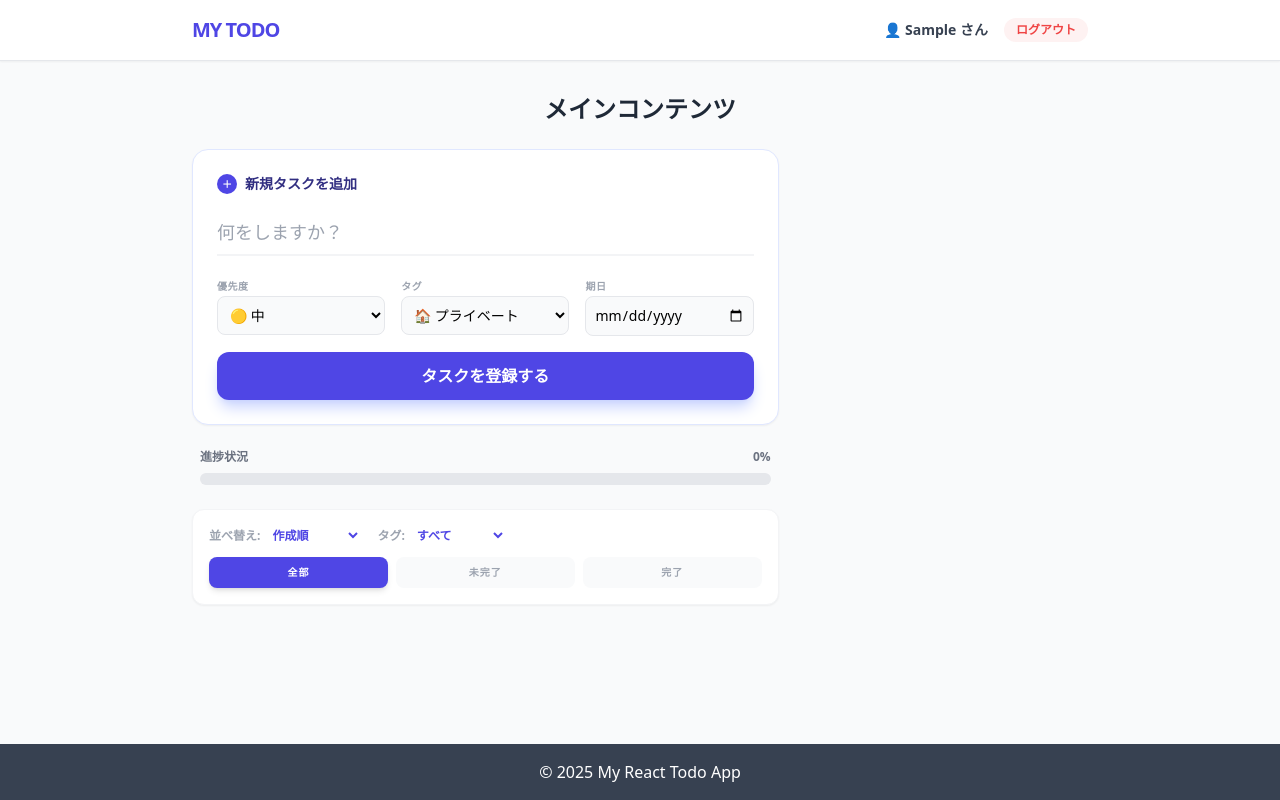
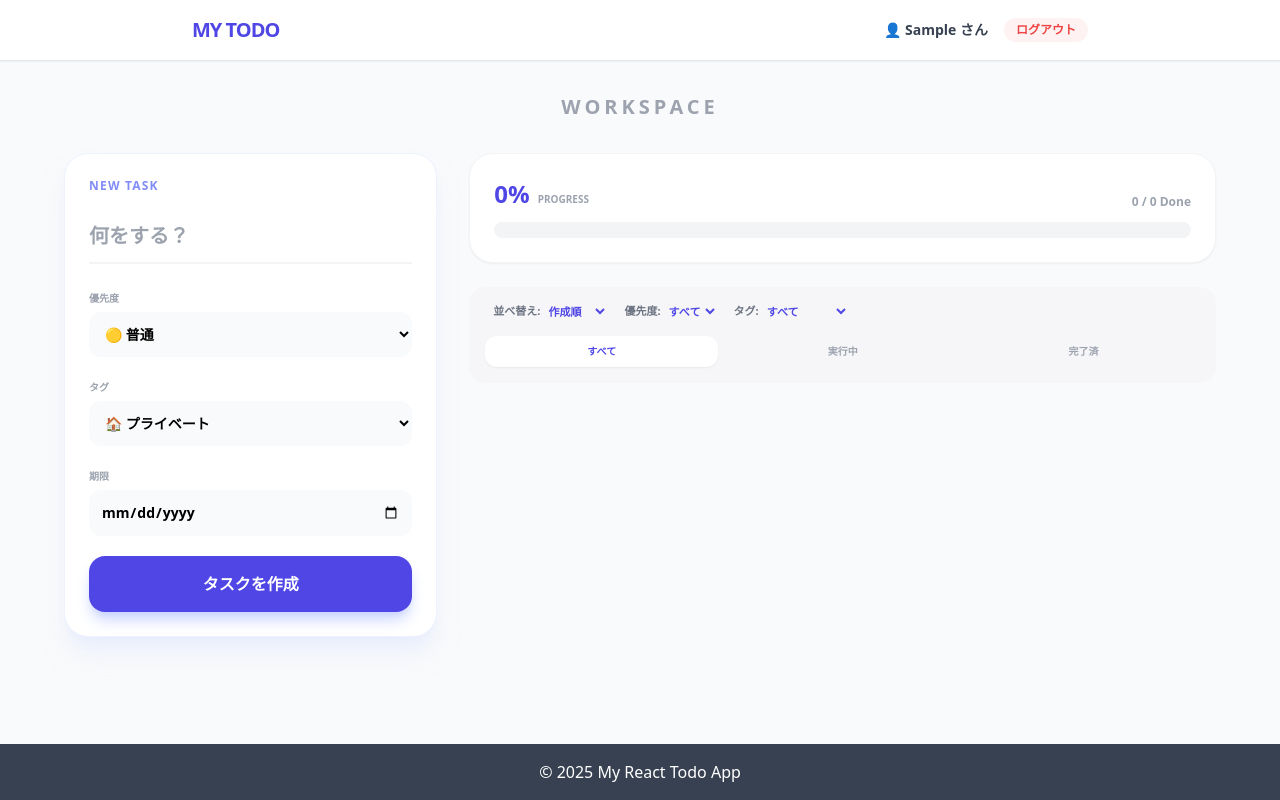
Before and after one commit to miya3928/react-practice, a React (Vite) app: page / in a window 1280 px wide. Both pictures are taken after typing "Sample", "Sample123" into the empty fields and a click on the button "ログイン". Built offline with nearby package versions, Linux system fonts and the light colour scheme.

Commit message:
[update]入力欄を右、進捗バー、todoリストを右に変更

```diff
--- a/src/components/Main.jsx
+++ b/src/components/Main.jsx
@@ -1,24 +1,12 @@
-import Profile from "./Profile";
-
-
-export default function Main({ children, className, user }) {
+export default function Main({ children, className }) {
   return (
-    <main className={`p-8 ${className}`} user={user}>
-        <div className="max-w-4xl mx-auto">
-            <h2 className="text-2xl text-center font-semibold mb-6 text-gray-800">メインコンテンツ</h2>
-            <section className="grid grid-cols-1 md:grid-cols-3 gap-8">
-                {/* 1. サイドバーエリア (md:col-span-1) */}
-                {/* <aside className="md:col-span-1 bg-white p-4 shadow rounded-lg h-fit">
-                    <h3 className="text-xl text-center font-bold mb-3">プロフィール</h3>
-                    <Profile user={user} />
-                </aside> */}
-                {/* 2. メインコンテンツエリア (ログイン or Todoリスト) */}
-                <div className="md:col-span-2">
-                    {/* children をレンダリング */}
-                    {children}
-                </div>
-            </section>
-
+    <main className={`p-4 md:p-8 ${className}`}>
+        {/* 幅を広げて、左右に並ぶスペースを確保 */}
+        <div className="max-w-6xl mx-auto">
+            <h2 className="text-xl text-center font-bold mb-8 text-gray-400 uppercase tracking-[0.2em]">
+                Workspace
+            </h2>
+            <section>{children}</section>
         </div>
     </main>
   );
--- a/src/components/Todo.jsx
+++ b/src/components/Todo.jsx
@@ -1,6 +1,6 @@
 import { useState, useEffect } from "react";
 import TodoItem from "./TodoItem.jsx";
-import { AnimatePresence } from 'framer-motion';
+import { AnimatePresence, motion } from 'framer-motion';
 
 const getInitialTodos = () => {
   const data = localStorage.getItem("todos");
@@ -14,7 +14,6 @@ export default function Todo({ user }) {
   const [dueDateInput, setDueDateInput] = useState("");
   const [tagInput, setTagInput] = useState("プライベート");
 
-  // 🌟 フィルタ用ステート
   const [filterStatus, setFilterStatus] = useState("all");
   const [filterPriority, setFilterPriority] = useState("all");
   const [filterTag, setFilterTag] = useState("all");
@@ -24,7 +23,6 @@ export default function Todo({ user }) {
     localStorage.setItem("todos", JSON.stringify(todos));
   }, [todos]);
 
-  // --- 絞り込みロジック (複数条件) ---
   const displayedTodos = todos.filter(todo => {
     const matchStatus = filterStatus === "all" ? true : filterStatus === "completed" ? todo.done : !todo.done;
     const matchPriority = filterPriority === "all" ? true : todo.priority === filterPriority;
@@ -32,7 +30,6 @@ export default function Todo({ user }) {
     return matchStatus && matchPriority && matchTag;
   });
 
-  // --- 並べ替えロジック ---
   const sortedTodos = [...displayedTodos].sort((a, b) => {
     if (sortBy === "priority") {
       const order = { high: 3, medium: 2, low: 1 };
@@ -43,10 +40,8 @@ export default function Todo({ user }) {
     }
     return new Date(b.created_at) - new Date(a.created_at);
   });
-  // 完了したものを下に（常に適用）
   sortedTodos.sort((a, b) => (a.done === b.done ? 0 : a.done ? 1 : -1));
 
-  // 進捗計算
   const progress = todos.length === 0 ? 0 : Math.round((todos.filter(t => t.done).length / todos.length) * 100);
 
   const addTodo = () => {
@@ -64,74 +59,93 @@ export default function Todo({ user }) {
     setInput("");
   };
 
+  const toggleDone = (id) => setTodos(todos.map(t => t.id === id ? {...t, done: !t.done} : t));
+  const deleteTodo = (id) => setTodos(todos.filter(t => t.id !== id));
+  const updateTodo = (id, newData) => setTodos(todos.map(t => t.id === id ? {...t, ...newData} : t));
+
   return (
-    <div className="max-w-2xl mx-auto space-y-6">
-      {/* 🌟 入力エリア: カード形式でラベルを追加 */}
-      <div className="bg-white p-6 rounded-2xl shadow-sm border border-indigo-100">
-        <h3 className="text-sm font-bold text-indigo-900 mb-4 flex items-center gap-2">
-          <span className="bg-indigo-600 text-white w-5 h-5 flex items-center justify-center rounded-full text-[10px]">＋</span>
-          新規タスクを追加
-        </h3>
-        <div className="space-y-4">
+    <div className="flex flex-col lg:flex-row gap-8 items-start">
+
+      {/* 🌟 左側：入力エリア */}
+      <div className="w-full lg:w-1/3 lg:sticky lg:top-8">
+        <div className="bg-white p-6 rounded-3xl shadow-xl shadow-indigo-100/50 border border-indigo-50">
+          <h3 className="text-xs font-black text-indigo-400 mb-4 uppercase tracking-widest">New Task</h3>
+          <div className="space-y-5">
             <input
-            className="w-full text-lg border-b-2 border-gray-100 focus:border-indigo-500 outline-none py-2 transition-colors"
+              className="w-full text-xl font-bold border-b-2 border-gray-100 focus:border-indigo-500 outline-none py-3 transition-all"
               value={input}
               onChange={(e) => setInput(e.target.value)}
-            placeholder="何をしますか？"
+              placeholder="何をする？"
             />
-          <div className="grid grid-cols-1 sm:grid-cols-3 gap-4">
-            <div>
-              <label className="text-[10px] font-bold text-gray-400 uppercase tracking-wider">優先度</label>
-              <select value={priorityInput} onChange={(e) => setPriorityInput(e.target.value)} className="w-full border rounded-lg p-2 text-sm bg-gray-50">
-                <option value="high">🔴 高</option>
-                <option value="medium">🟡 中</option>
-                <option value="low">🔵 低</option>
+            <div className="space-y-4">
+              <div className="space-y-1">
+                <label className="text-[10px] font-black text-gray-400">優先度</label>
+                <select value={priorityInput} onChange={(e) => setPriorityInput(e.target.value)} className="w-full bg-gray-50 rounded-xl p-3 text-sm font-bold border-none outline-none">
+                  <option value="high">🔴 高い</option>
+                  <option value="medium">🟡 普通</option>
+                  <option value="low">🔵 低い</option>
                 </select>
               </div>
-            <div>
-              <label className="text-[10px] font-bold text-gray-400 uppercase tracking-wider">タグ</label>
-              <select value={tagInput} onChange={(e) => setTagInput(e.target.value)} className="w-full border rounded-lg p-2 text-sm bg-gray-50">
+              <div className="space-y-1">
+                <label className="text-[10px] font-black text-gray-400">タグ</label>
+                <select value={tagInput} onChange={(e) => setTagInput(e.target.value)} className="w-full bg-gray-50 rounded-xl p-3 text-sm font-bold border-none outline-none">
                   <option value="仕事">💼 仕事</option>
                   <option value="プライベート">🏠 プライベート</option>
                   <option value="学習">📚 学習</option>
                 </select>
               </div>
-            <div>
-              <label className="text-[10px] font-bold text-gray-400 uppercase tracking-wider">期日</label>
-              <input type="date" value={dueDateInput} onChange={(e) => setDueDateInput(e.target.value)} className="w-full border rounded-lg p-2 text-sm bg-gray-50" />
+              <div className="space-y-1">
+                <label className="text-[10px] font-black text-gray-400">期限</label>
+                <input type="date" value={dueDateInput} onChange={(e) => setDueDateInput(e.target.value)} className="w-full bg-gray-50 rounded-xl p-3 text-sm font-bold border-none outline-none" />
               </div>
             </div>
-          <button onClick={addTodo} className="w-full bg-indigo-600 text-white font-bold py-3 rounded-xl hover:bg-indigo-700 shadow-lg shadow-indigo-200 transition-all active:scale-[0.98]">
-            タスクを登録する
+            <button onClick={addTodo} className="w-full bg-indigo-600 text-white font-black py-4 rounded-2xl hover:bg-indigo-700 shadow-lg shadow-indigo-200 transition-all active:scale-95">
+              タスクを作成
             </button>
           </div>
         </div>
+      </div>
 
+      {/* 🌟 右側：進捗 ＆ リスト */}
+      <div className="w-full lg:w-2/3 space-y-6">
         {/* 進捗バー */}
-      <div className="px-2">
-        <div className="flex justify-between text-xs font-bold mb-2 text-gray-500">
-          <span>進捗状況</span>
-          <span>{progress}%</span>
+        <div className="bg-white p-6 rounded-3xl border border-gray-100 shadow-sm">
+          <div className="flex justify-between items-end mb-3">
+            <div>
+              <span className="text-2xl font-black text-indigo-600">{progress}%</span>
+              <span className="text-[10px] font-bold text-gray-400 ml-2 uppercase">Progress</span>
             </div>
-        <div className="h-3 bg-gray-200 rounded-full overflow-hidden">
-          <div className="h-full bg-gradient-to-r from-indigo-500 to-purple-500 transition-all duration-700" style={{ width: `${progress}%` }} />
+            <span className="text-xs font-bold text-gray-400">{todos.filter(t => t.done).length} / {todos.length} Done</span>
+          </div>
+          <div className="h-4 bg-gray-100 rounded-full overflow-hidden">
+            <motion.div animate={{ width: `${progress}%` }} className="h-full bg-gradient-to-r from-indigo-500 to-purple-500" />
           </div>
         </div>
 
-      {/* 🌟 フィルタ・ソートエリア */}
-      <div className="bg-white p-4 rounded-xl border border-gray-100 shadow-sm space-y-3">
-        <div className="flex flex-wrap gap-4 items-center text-xs">
-          <div className="flex items-center gap-2">
-            <span className="text-gray-400 font-bold">並べ替え:</span>
-            <select value={sortBy} onChange={(e) => setSortBy(e.target.value)} className="bg-transparent font-bold text-indigo-600 outline-none">
+        {/* フィルタ & リスト */}
+        <div className="space-y-4">
+          <div className="flex flex-col gap-4 bg-gray-100/50 p-4 rounded-2xl">
+            <div className="flex flex-wrap gap-4 text-[11px] font-bold text-gray-500 px-2">
+              <div className="flex items-center gap-1">
+                <span>並べ替え:</span>
+                <select value={sortBy} onChange={(e) => setSortBy(e.target.value)} className="bg-transparent text-indigo-600 outline-none">
                   <option value="created_at">作成順</option>
-              <option value="dueDate">期日が近い順</option>
-              <option value="priority">優先度順</option>
+                  <option value="dueDate">期限順</option>
+                  <option value="priority">重要度順</option>
                 </select>
               </div>
-          <div className="flex items-center gap-2">
-            <span className="text-gray-400 font-bold">タグ:</span>
-            <select value={filterTag} onChange={(e) => setFilterTag(e.target.value)} className="bg-transparent font-bold text-indigo-600 outline-none">
+              <div className="flex items-center gap-1">
+                <span>優先度:</span>
+                <select value={filterPriority} onChange={(e) => setFilterPriority(e.target.value)} className="bg-transparent text-indigo-600 outline-none">
+                  <option value="all">すべて</option>
+                  <option value="high">高</option>
+                  <option value="medium">中</option>
+                  <option value="low">低</option>
+                </select>
+              </div>
+              <div className="flex items-center gap-1">
+                <span>タグ:</span>
+                <select value={filterTag} onChange={(e) => setFilterTag(e.target.value)} className="bg-transparent text-indigo-600 outline-none">
                   <option value="all">すべて</option>
                   <option value="仕事">仕事</option>
                   <option value="プライベート">プライベート</option>
@@ -141,27 +155,28 @@ export default function Todo({ user }) {
             </div>
             <div className="flex gap-2">
               {['all', 'active', 'completed'].map((s) => (
-            <button key={s} onClick={() => setFilterStatus(s)} className={`flex-1 py-2 rounded-lg text-[10px] font-black uppercase tracking-widest transition-all ${filterStatus === s ? 'bg-indigo-600 text-white shadow-md' : 'bg-gray-50 text-gray-400'}`}>
-              {s === 'all' ? '全部' : s === 'active' ? '未完了' : '完了'}
+                <button key={s} onClick={() => setFilterStatus(s)} className={`flex-1 py-2 rounded-xl text-[10px] font-black uppercase transition-all ${filterStatus === s ? 'bg-white text-indigo-600 shadow-sm' : 'text-gray-400'}`}>
+                  {s === 'all' ? 'すべて' : s === 'active' ? '実行中' : '完了済'}
                 </button>
               ))}
             </div>
           </div>
 
-      {/* Todoリスト */}
           <ul className="space-y-3">
-        <AnimatePresence>
+            <AnimatePresence mode="popLayout">
               {sortedTodos.map((todo) => (
                 <TodoItem
                   key={todo.id}
                   todo={todo}
-              toggleDone={(id) => setTodos(todos.map(t => t.id === id ? {...t, done: !t.done} : t))}
-              deleteTodo={(id) => setTodos(todos.filter(t => t.id !== id))}
-              updateTodo={(id, newData) => setTodos(todos.map(t => t.id === id ? {...t, ...newData} : t))}
+                  toggleDone={toggleDone}
+                  deleteTodo={deleteTodo}
+                  updateTodo={updateTodo}
                 />
               ))}
             </AnimatePresence>
           </ul>
         </div>
+      </div>
+    </div>
   );
 }
```
Lines whose indentation alone changed are shown as unchanged.
